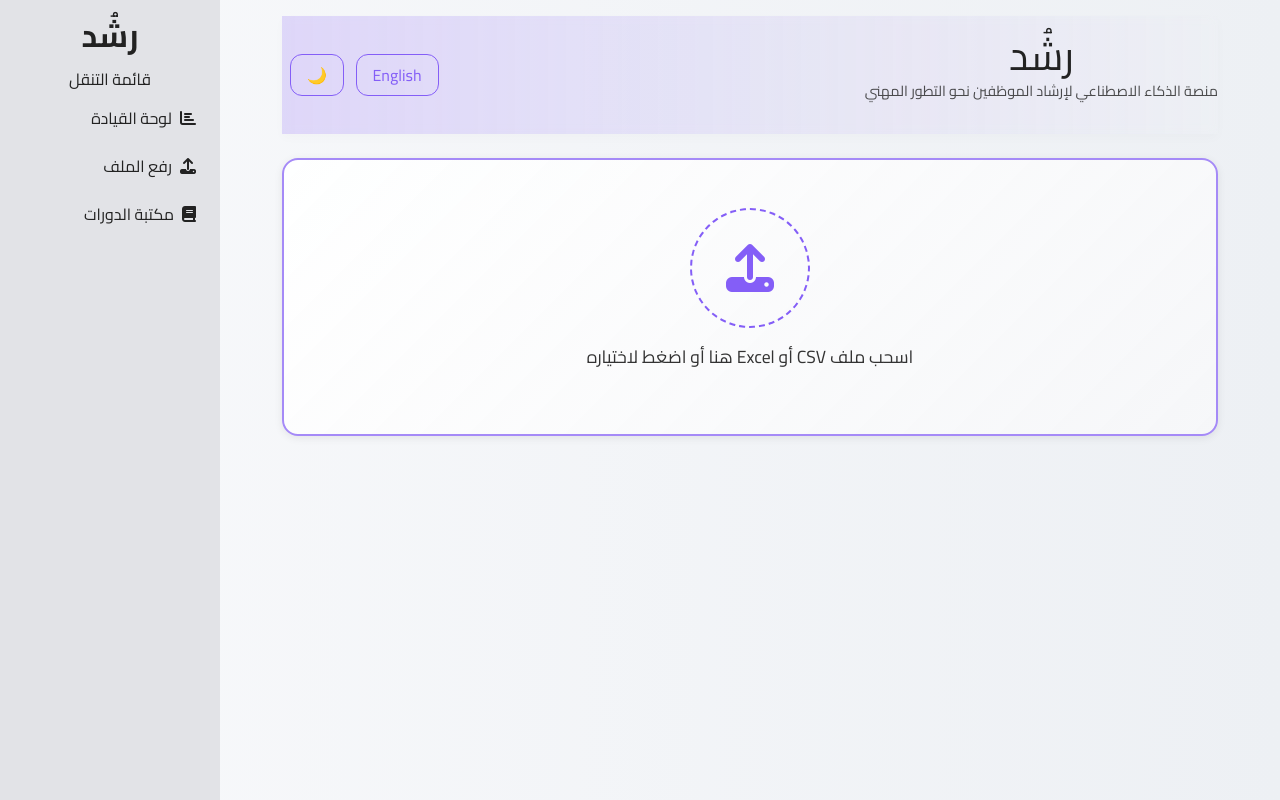
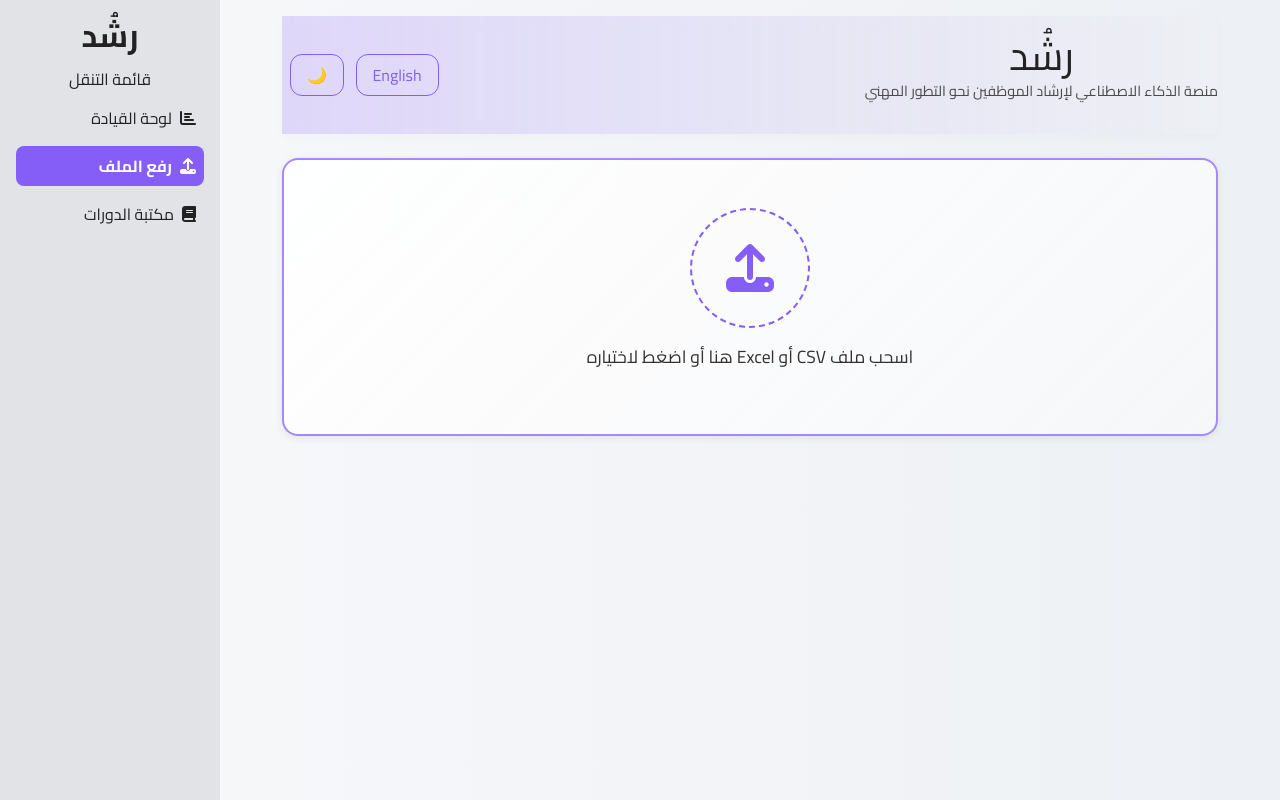
Before and after one commit to iRashedK/HR, a FastAPI app: page / in a window 1280 px wide. Run offline with FastAPI, Linux system fonts and the light colour scheme.

Commit message:
Enhance sidebar highlighting

```diff
--- a/static/script.js
+++ b/static/script.js
@@ -58,6 +58,12 @@ document.getElementById('mode-toggle').onclick = () => {
   document.body.classList.toggle('dark', dark);
   updateTexts();
 };
+
+document.querySelectorAll('.sidebar nav a').forEach(a => {
+  if (a.getAttribute('href') === window.location.pathname) {
+    a.classList.add('active');
+  }
+});
 
 const dropzone = document.getElementById('dropzone');
 const fileInput = document.getElementById('file');
--- a/static/style.css
+++ b/static/style.css
@@ -70,6 +70,11 @@ body {
 .sidebar nav a:hover {
   background: var(--accent);
   color: #fff;
+}
+.sidebar nav a.active {
+  background: var(--accent);
+  color: #fff;
+  font-weight: bold;
 }
 
 [dir="rtl"] .sidebar { order: 2; }
```
